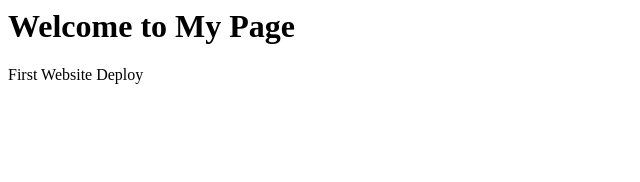
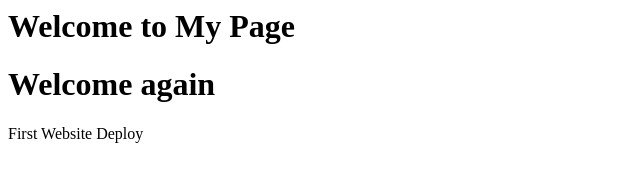
Before and after one commit to Shanawar7/MyFirstSemesterProject, a plain HTML site: page index.html in a window 1280 px wide. Shown: the whole page, without its empty margins (0-640 px from the left). Drawn offline with Linux system fonts and the light colour scheme.

Commit message:
Update index.html

```diff
--- a/index.html
+++ b/index.html
@@ -1,6 +1,7 @@
 <html>
     <body>
         <h1>Welcome to My Page</h1>
+        <h1>Welcome again</h1>
         <p>First Website Deploy</p>
     </body>
 </html>
```
